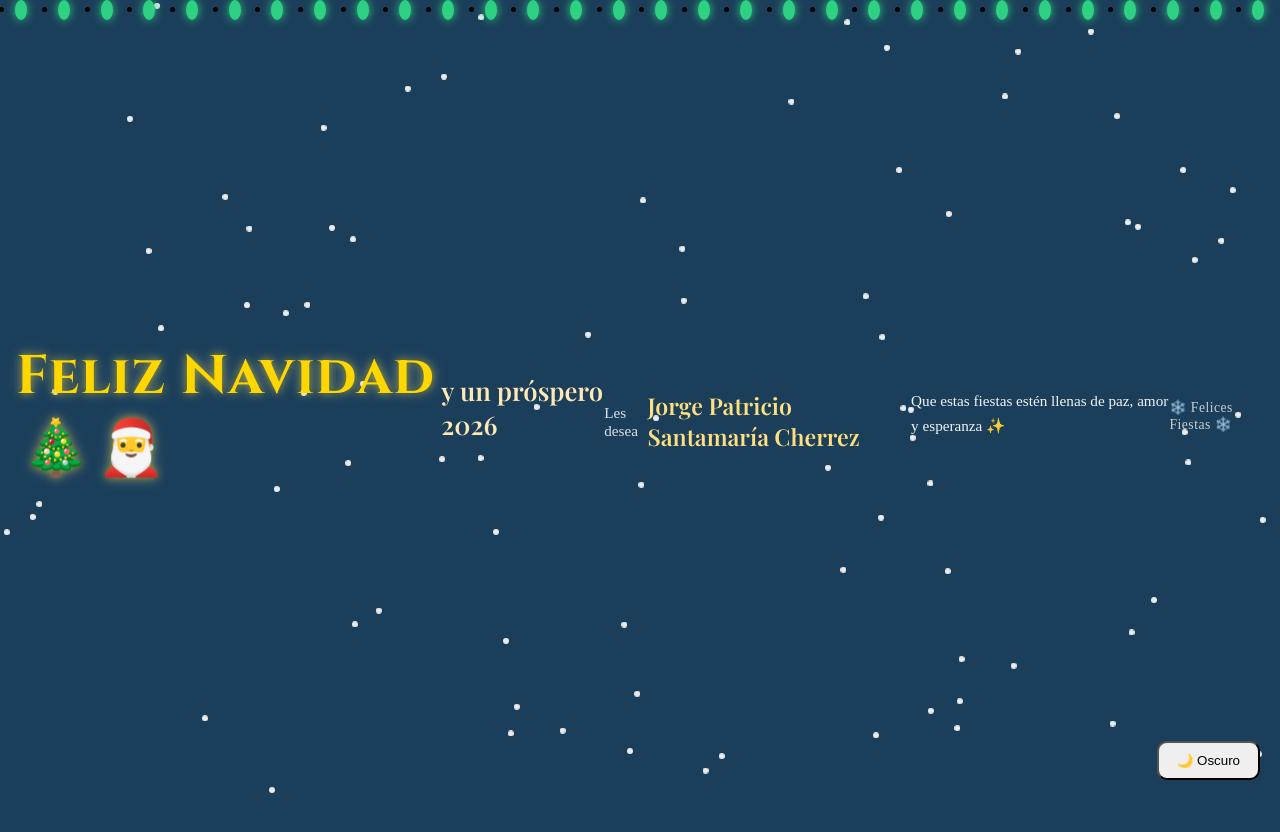
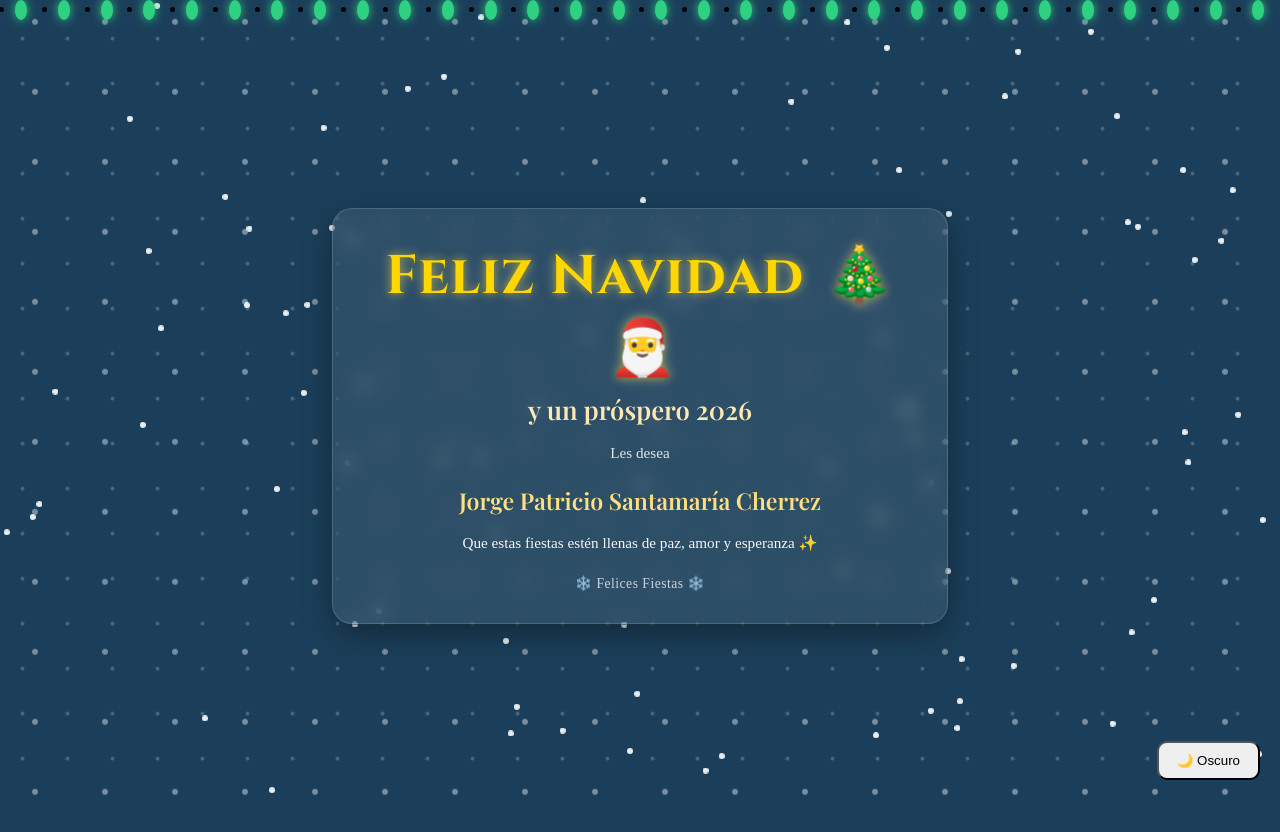
Before and after one commit to Patogol35/Navidad, a React (Vite) app: page / in a window 1280 px wide. Built offline with nearby package versions, Linux system fonts and the light colour scheme.

Commit message:
Update Home.jsx

```diff
--- a/src/pages/Home.jsx
+++ b/src/pages/Home.jsx
@@ -2,7 +2,11 @@ import "./Home.css";
 
 export default function Home() {
   return (
+    <>
+      <div className="snow-mobile"></div>
+
       <div className="home-container">
+        <div className="home-card">
           <h1 className="title">
             Feliz Navidad <span>🎄</span><span>🎅</span>
           </h1>
@@ -25,5 +29,7 @@ export default function Home() {
             ❄️ Felices Fiestas ❄️
           </footer>
         </div>
+      </div>
+    </>
   );
 }
```
Lines whose indentation alone changed are shown as unchanged.
